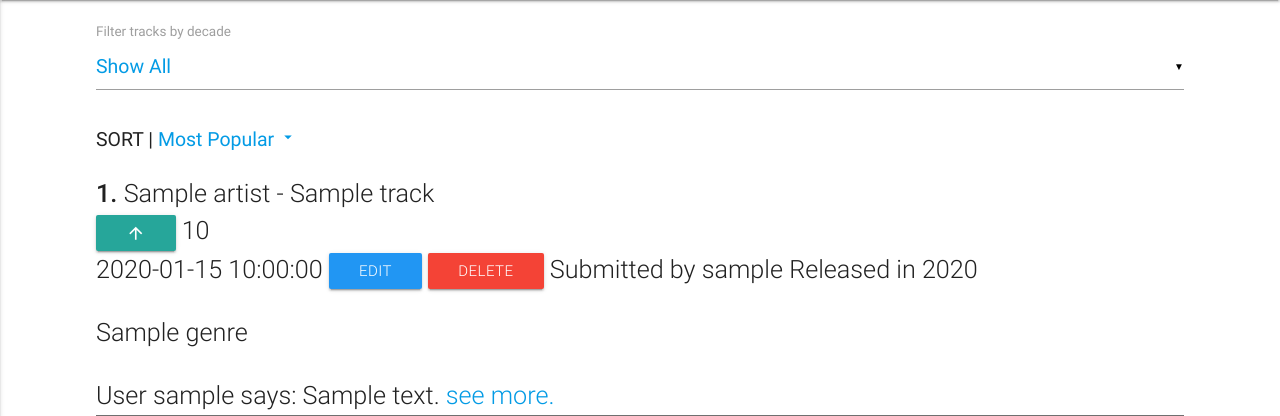
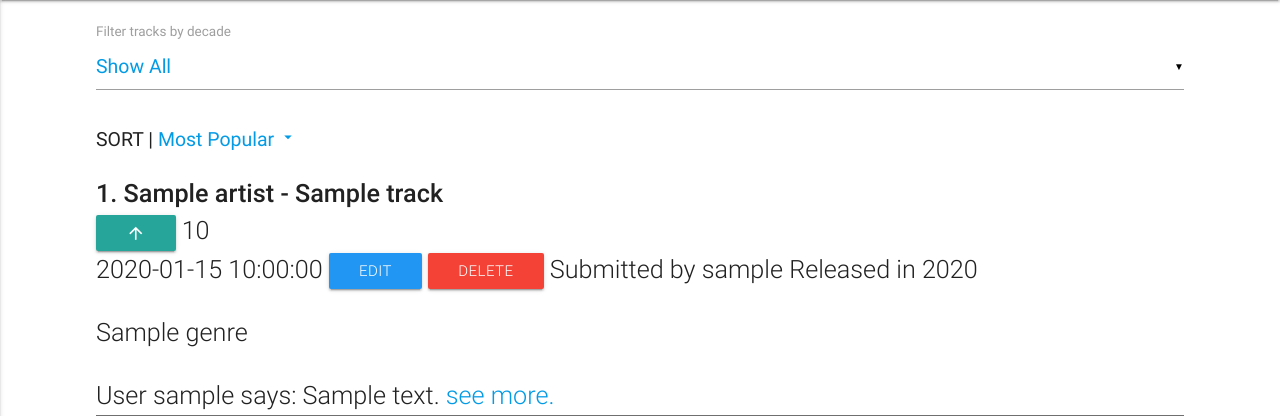
Before and after one commit to Code-Institute-Submissions/dhamma1991-milestone-project-3, a Flask app: page /get_tracks/1/1 in a window 1280 px wide. Shown: the part 64-480 px from the top of the page. Run offline with Flask 2, Linux system fonts and the light colour scheme; a database or web service that is not in the repository returns one stand-in record (values such as "Sample title"); some libraries are stand-ins or nearby versions; grey boxes are pictures that could not be loaded.

Commit message:
Adjusted font-weight of rank-artist-title

```diff
--- a/static/css/components/tracks.scss
+++ b/static/css/components/tracks.scss
@@ -37,7 +37,7 @@ Styles relevant to the content within tracks.html
 .track-container {
     li {
         list-style-type: none;
-        .rank-number {
+        .rank-artist-title {
             font-weight: 500;
         }
     }
--- a/static/css/style.css
+++ b/static/css/style.css
@@ -241,7 +241,7 @@ Styles relevant to the content within tracks.html
 /* /Sort and Filter Container */
 .track-container li {
   list-style-type: none; }
-  .track-container li .rank-number {
+  .track-container li .rank-artist-title {
     font-weight: 500; }
 
 /*
--- a/templates/tracks.html
+++ b/templates/tracks.html
@@ -52,7 +52,7 @@
                 <li>
                     <!-- Rank. Artist - Title
                         Rank is determined by adding the current pagination value to the loop index -->
-                    <span class="rank-number">{{ loop.index + pagination }}. </span><span>{{ track.artist }} - {{ track.track_title }}</span>
+                    <span class="rank-artist-title">{{ loop.index + pagination }}. {{ track.artist }} - {{ track.track_title }}</span>
                     <!-- /Rank. Artist - Title -->
 
                     <form action="{{ url_for('upvote_track', decade_filter = decade_filter, sorting_order = sorting_order, track_id = track._id) }}" method="POST">
```
Also changed, not shown: 1 other file.
